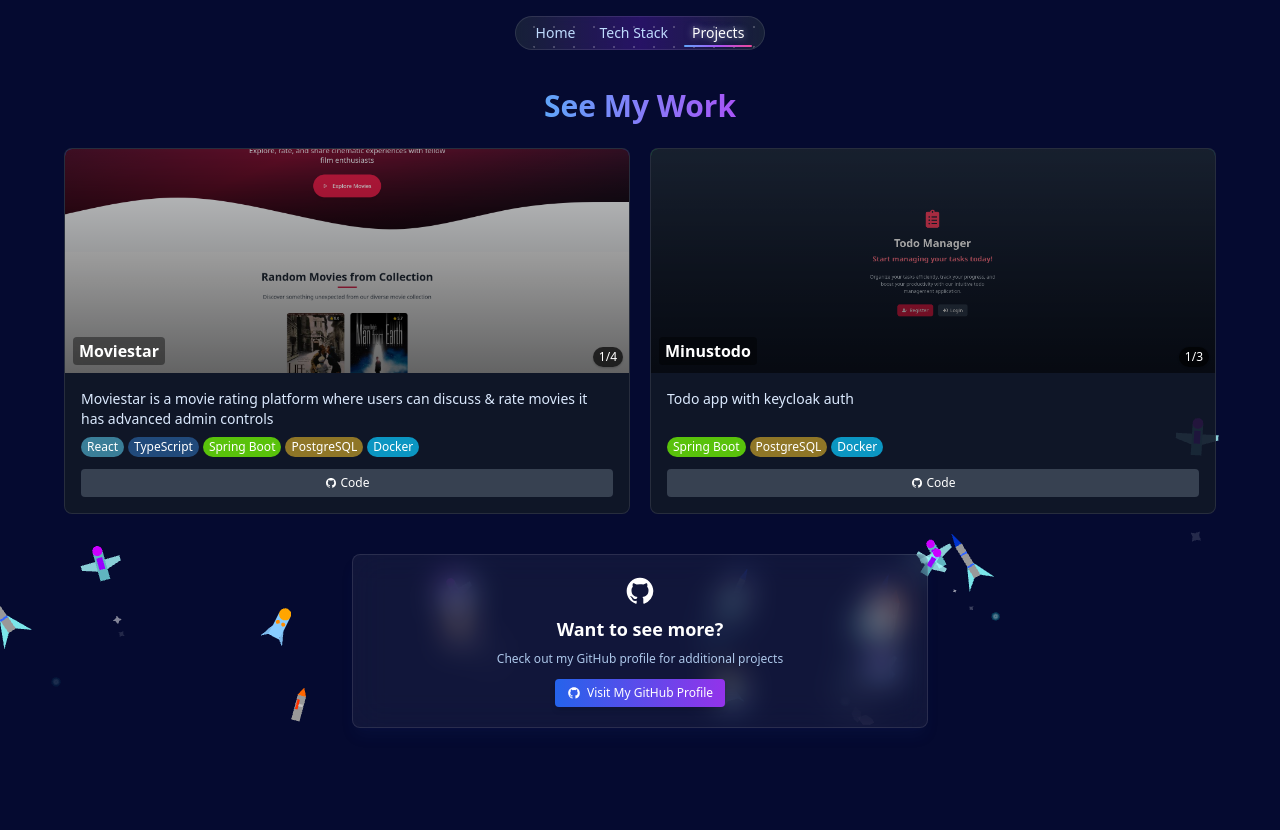
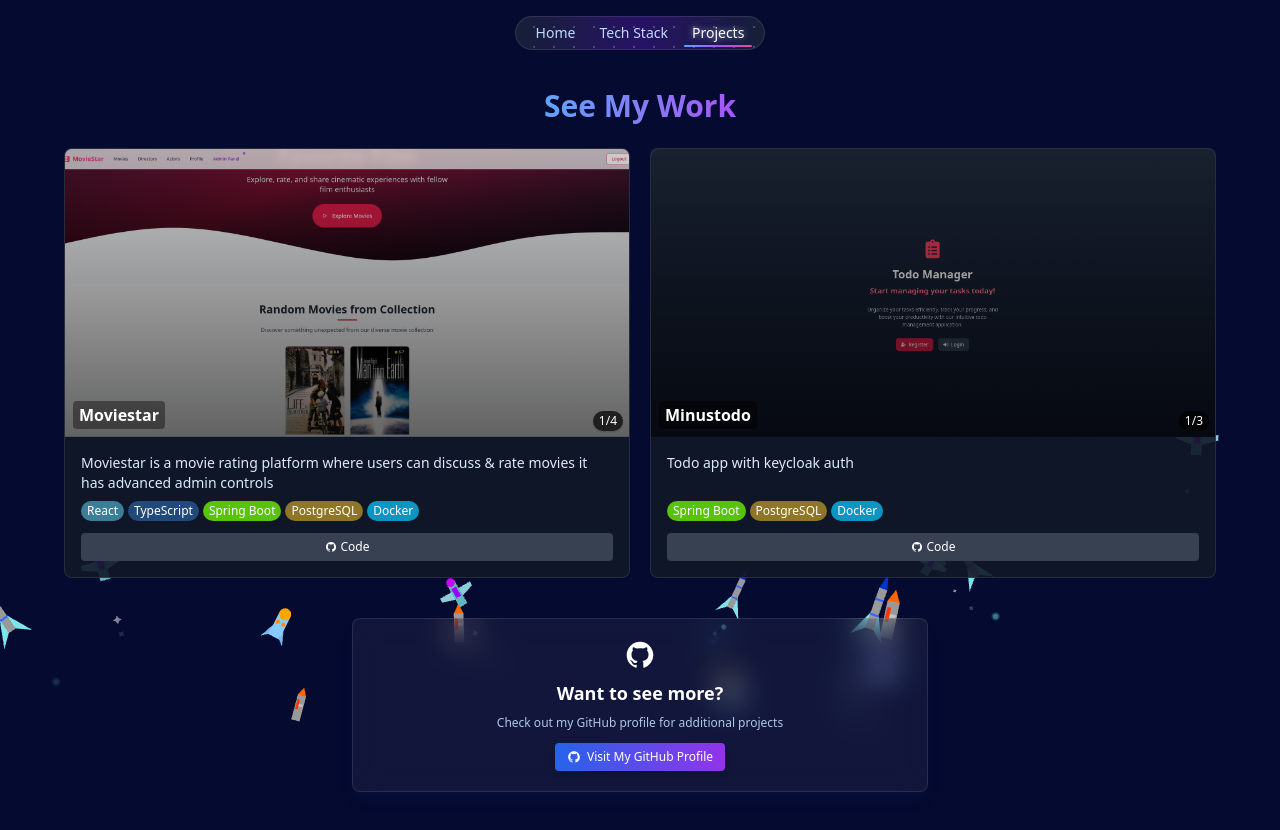
Before and after one commit to alpyxn/portfolio, a React (Vite) app: page /work in a window 1280 px wide. Shown: the top 830 px of the page. Built offline with nearby package versions, Linux system fonts and the light colour scheme.

Commit message:
Make project cards taller

```diff
--- a/src/components/ProjectCard.tsx
+++ b/src/components/ProjectCard.tsx
@@ -116,7 +116,7 @@ export const ProjectCard: React.FC<ProjectProps> = ({
         onMouseLeave={() => setIsHovered(false)}
       >
         <div
-          className={`relative h-40 min-h-[10rem] sm:h-48 md:h-56 overflow-hidden bg-gradient-to-br ${gradientColors} cursor-pointer`}
+          className={`relative h-56 min-h-[14rem] sm:h-64 md:h-72 overflow-hidden bg-gradient-to-br ${gradientColors} cursor-pointer`}
           onClick={openModal}
         >
           <div className={`absolute inset-0 bg-gradient-to-b from-black/20 to-black/60 z-10`}></div>
```
